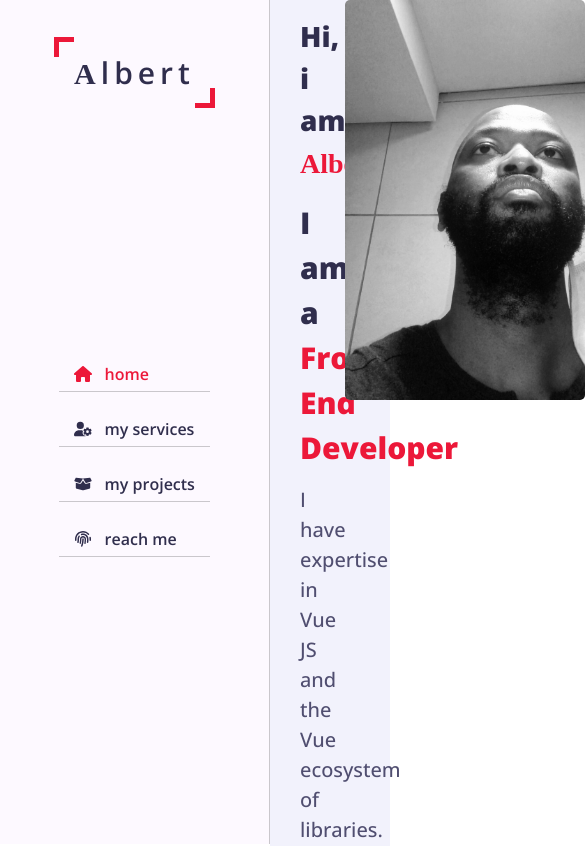
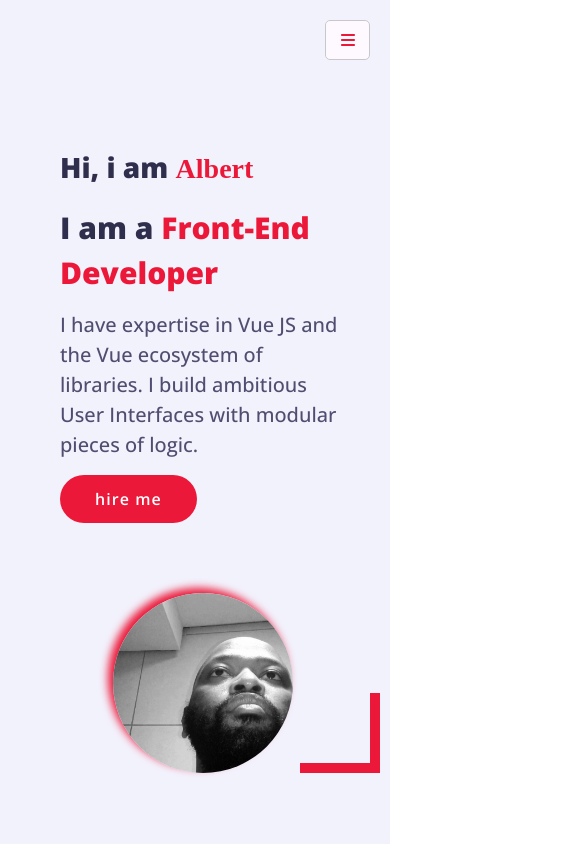
Before and after one commit to AMleeu/portfolio, a Vue app: page / in a window 390 px wide. Shown: the top 846 px of the page, 585 px wide, since content can reach past the window. Built offline with nearby package versions, Linux system fonts and the light colour scheme; a web font is replaced by a local one.

Commit message:
added responsive CSS behaviour to all currently existing components

```diff
--- /dev/null
+++ b/src/assets/css/responsive.css
@@ -0,0 +1,53 @@
+@media (max-width: 1199px) {
+    #aside-section {
+      left: -270px;
+    }
+    #aside-section .nav-toggler {
+      display: flex;
+    }
+
+    #main-container {
+      margin-left: 0px;
+    }
+  }
+  @media (max-width: 991px) {
+    #aside-section .nav-toggler {
+      left:calc(100vw - 65px);
+    }
+
+    .home-details {
+      flex: 0 0 100%;
+      max-width: 100%;
+      padding: var(--padd-x-15);
+    }
+    .home-details p {
+      margin: var(--margin-y-15);
+    }
+    .home-img {
+      max-width: 180px;
+      min-width: 180px;
+      max-height: 180px;
+      min-height: 180px;
+      margin: auto;
+      margin-top: 70px;
+      overflow: hidden;
+      border-radius: 90px;
+      box-shadow: -5px -5px 8px #ec1839;
+    }
+    .home-img::before {
+      border-top: 0px;
+    }
+    .home-img::after {
+      bottom: 0px;
+    }
+    .home-img .avatar {
+      height: 320px;
+      margin-left: -20px;
+      margin-top: -40px;
+    }
+  }
+  @media (max-width: 407px) {
+    .home-details {
+      margin-top:60px;
+    }
+  }
--- a/src/components/AsideSection.vue
+++ b/src/components/AsideSection.vue
@@ -115,7 +115,7 @@ nav-toggler
   border: 1px solid var(--bg-black-50);
   cursor:pointer;
   position:fixed;
-  left:300px;
+  left:20px;
   top: 20px;
   border-radius: 5px;
   background: var(--bg-black-100);
--- a/src/components/ContentSection.vue
+++ b/src/components/ContentSection.vue
@@ -51,7 +51,6 @@ section .content-container .row{
   display:flex;
   flex-wrap: wrap;
   margin-left: 15px;
-  margin-left: -15px;
   position:relative;
 }
 /*
--- a/src/components/HomeContent.vue
+++ b/src/components/HomeContent.vue
@@ -22,7 +22,7 @@
 </template>
 
 <script>
-import avatarUrl from "../assets/avatar.jpg";
+import avatarUrl from "../assets/img/avatar.jpg";
 
 export default {
   data() {
@@ -70,6 +70,14 @@ section.home{
     text-align:center;
     padding: var(--padd-x-15);
 }
+.home-img::before{
+    content:'';
+    position:absolute;
+    top:-40px;
+    height: 80px;
+    width:80px;
+    border-top: 10px solid var(--primary);
+}
 .home-img::after{
     content:'';
     position:absolute;
@@ -80,14 +88,6 @@ section.home{
     border-bottom: 10px solid var(--primary);
     border-right: 10px solid var(--primary);
 }
-.home-img::before{
-    content:'';
-    position:absolute;
-    top:-40px;
-    height: 80px;
-    width:80px;
-    border-top: 10px solid var(--primary);
-}
 .home-img .avatar {
   height: 400px;
   margin:auto;
--- a/src/main.js
+++ b/src/main.js
@@ -1,6 +1,7 @@
 import Vue from "vue";
 import App from "./App.vue";
 import { FontAwesomeIcon } from "@fortawesome/vue-fontawesome";
+import "./assets/css/responsive.css";
 
 /*
   register the Font Awesome icon component
```
Also changed, not shown: src/components/MainContainer.vue (+7 -7 lines), src/assets/img/avatar.jpg (renamed from src/assets/avatar.jpg).
